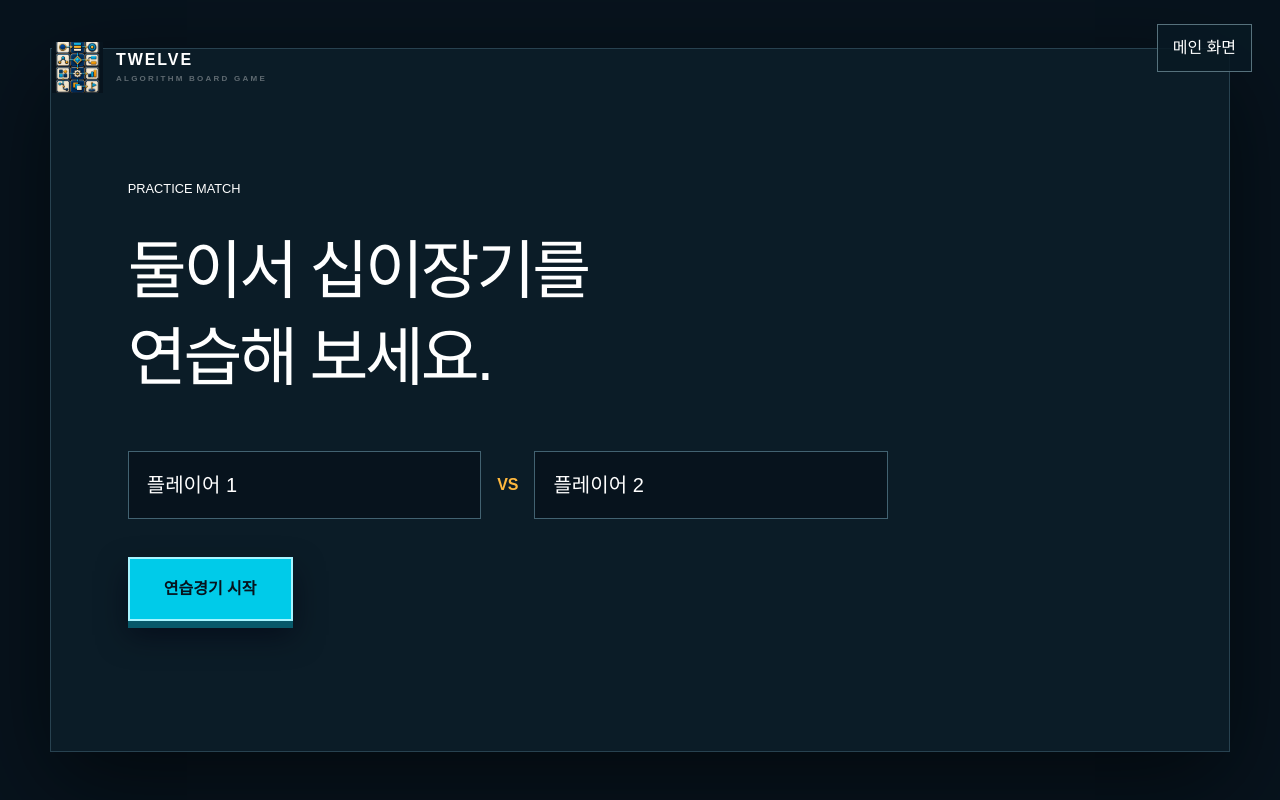
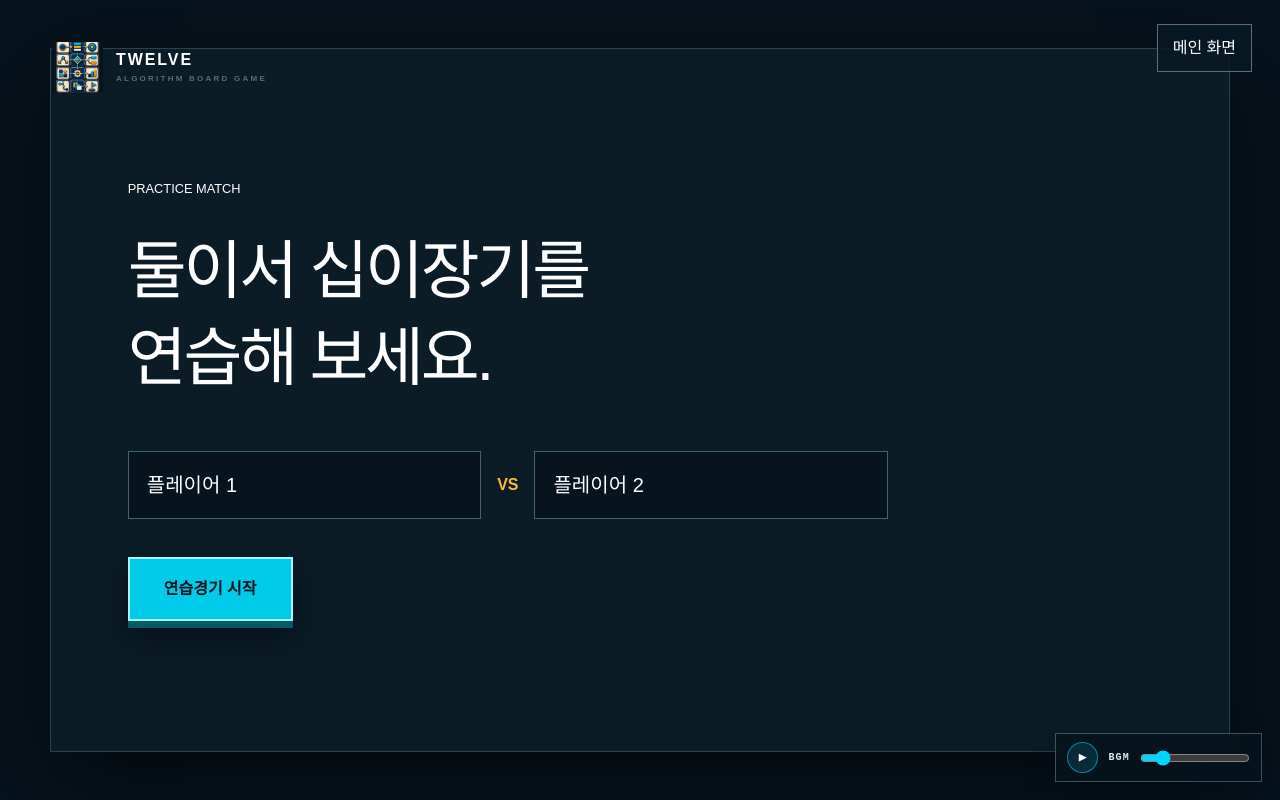
Before and after one commit to kssaembo/twelvej, a React (Vite) app: page / in a window 1280 px wide. Both pictures are taken after a click on the button "연습경기". Built offline with nearby package versions, Linux system fonts and the light colour scheme.

Commit message:
Add files via upload

```diff
--- a/app/audio.ts
+++ b/app/audio.ts
@@ -12,6 +12,9 @@ class AudioDirector {
   private resultBgm: HTMLAudioElement | null = null;
   private enabled = false;
   private volume = 0.16;
+  private mode: "main" | "result" = "main";
+
+  private notify() { if (typeof window !== "undefined") window.dispatchEvent(new Event("twelve-audio-change")); }
 
   constructor() {
     if (typeof window !== "undefined") {
@@ -25,29 +28,53 @@ class AudioDirector {
   }
 
   getVolume() { return this.volume; }
+  getMode() { return this.mode; }
 
   setVolume(volume: number) {
     this.volume = Math.max(0, Math.min(1, volume));
     localStorage.setItem("twelve-volume", String(this.volume));
     if (this.bgm) this.bgm.volume = this.volume;
     if (this.resultBgm) this.resultBgm.volume = Math.min(0.32, this.volume + 0.08);
+    this.notify();
   }
 
   async playResultBgm() {
+    this.mode = "result";
+    this.enabled = true;
+    localStorage.setItem("twelve-sound", "on");
     this.bgm?.pause();
     this.resultBgm ??= Object.assign(new Audio("/audio/bgm/bgm_results.mp3"), { loop: true, volume: Math.min(0.32, this.volume + 0.08) });
-    try { await this.resultBgm.play(); } catch { /* File may be supplied later or autoplay may be blocked. */ }
+    this.resultBgm.currentTime = 0;
+    try { await this.resultBgm.play(); } catch { /* Autoplay may wait for a direct click. */ }
+    this.notify();
   }
 
-  stopResultBgm() { this.resultBgm?.pause(); }
+  stopResultBgm() { if (this.resultBgm) { this.resultBgm.pause(); this.resultBgm.currentTime = 0; } this.mode = "main"; this.notify(); }
+
+  stopAll() {
+    [this.bgm, this.resultBgm].forEach((track) => { if (track) { track.pause(); track.currentTime = 0; } });
+    this.context?.suspend().catch(() => undefined);
+  }
+
+  pauseAll() { this.bgm?.pause(); this.resultBgm?.pause(); }
+  resumeActive() { if (this.enabled) void this.setEnabled(true); }
 
   async setEnabled(enabled: boolean) {
     this.enabled = enabled;
     localStorage.setItem("twelve-sound", enabled ? "on" : "off");
     if (!enabled) {
       this.bgm?.pause();
+      this.resultBgm?.pause();
+      this.notify();
       return;
     }
+    if (this.mode === "result") {
+      this.resultBgm ??= Object.assign(new Audio("/audio/bgm/bgm_results.mp3"), { loop: true, volume: Math.min(0.32, this.volume + 0.08) });
+      try { await this.resultBgm.play(); } catch { /* user gesture may be required */ }
+      this.notify();
+      return;
+    }
+    this.resultBgm?.pause();
     this.bgm ??= Object.assign(new Audio("/audio/bgm/bgm_class_arena.mp3"), {
       loop: true,
       volume: this.volume,
@@ -57,6 +84,7 @@ class AudioDirector {
     } catch {
       // Mobile browsers may wait for the next direct user gesture.
     }
+    this.notify();
   }
 
   cue(name: PremiumCue) {
@@ -69,6 +97,7 @@ class AudioDirector {
     if (typeof AudioContext === "undefined") return;
     this.context ??= new AudioContext();
     const ctx = this.context;
+    if (ctx.state === "suspended") void ctx.resume();
     const oscillator = ctx.createOscillator();
     const gain = ctx.createGain();
     const now = ctx.currentTime;
--- a/app/page.tsx
+++ b/app/page.tsx
@@ -95,6 +95,14 @@ export default function App() {
     document.addEventListener("click", click);
     return () => document.removeEventListener("click", click);
   }, []);
+  useEffect(() => {
+    const stop = () => audio.stopAll();
+    const visibility = () => { if (document.visibilityState === "hidden") audio.pauseAll(); else audio.resumeActive(); };
+    window.addEventListener("pagehide", stop);
+    window.addEventListener("beforeunload", stop);
+    document.addEventListener("visibilitychange", visibility);
+    return () => { window.removeEventListener("pagehide", stop); window.removeEventListener("beforeunload", stop); document.removeEventListener("visibilitychange", visibility); audio.stopAll(); };
+  }, []);
   const params =
     typeof location !== "undefined"
       ? new URLSearchParams(location.search)
@@ -116,6 +124,7 @@ export default function App() {
   };
   return (
     <>
+      <SoundControl />
       {view === "home" && (
         <Home
           teacher={() => navigate("teacher")}
@@ -134,6 +143,7 @@ export default function App() {
 function SoundControl() {
   const [enabled, setEnabled] = useState(() => audio.isEnabled());
   const [volume, setVolume] = useState(() => audio.getVolume());
+  useEffect(() => { const sync = () => { setEnabled(audio.isEnabled()); setVolume(audio.getVolume()); }; window.addEventListener("twelve-audio-change", sync); return () => window.removeEventListener("twelve-audio-change", sync); }, []);
   return (
     <div className={`sound-control ${enabled ? "on" : ""}`}>
       <button onClick={async () => { const next = !enabled; setEnabled(next); await audio.setEnabled(next); }} aria-label={enabled ? "BGM 일시정지" : "BGM 재생"}>{enabled ? "Ⅱ" : "▶"}</button>
@@ -187,7 +197,6 @@ function Home({
           <small>5,6학년 실과 컴퓨터 단원, 창체 학급 놀이, 문제 해결, 추론</small>
         </div>
       </section>
-      <SoundControl />
     </main>
   );
 }
@@ -205,8 +214,9 @@ function Logo({ home = false }: { home?: boolean }) {
 function Practice({ back }: { back: () => void }) {
   const [game, setGame] = useState<GameState | null>(null);
   const [names, setNames] = useState<[string, string]>(["플레이어 1", "플레이어 2"]);
-  if (game) return <GameBoard game={game} setGame={setGame} names={names} net="practice" finish={() => setGame(null)} exit={() => { if (confirm("메인 화면으로 돌아가면 현재까지 하던 작업과 게임이 모두 초기화됩니다. 이동하시겠습니까?")) back(); }} />;
-  return <main className="join-screen practice-screen"><button className="corner-back corner-right" onClick={() => { if (confirm("메인 화면으로 돌아가면 현재까지 하던 작업과 게임이 모두 초기화됩니다. 이동하시겠습니까?")) back(); }}>메인 화면</button><section className="join-card-large practice-card"><Logo /><small>PRACTICE MATCH</small><h1>둘이서 십이장기를<br />연습해 보세요.</h1><div className="practice-names"><input value={names[0]} onChange={(e) => setNames([e.target.value, names[1]])} aria-label="첫 번째 플레이어 이름"/><b>VS</b><input value={names[1]} onChange={(e) => setNames([names[0], e.target.value])} aria-label="두 번째 플레이어 이름"/></div><button className="primary connect-button" onClick={() => { void audio.setEnabled(true); audio.cue("start"); setGame(newGame(`practice-${Date.now()}`)); }}>연습경기 시작</button></section></main>;
+  const [exitConfirm, setExitConfirm] = useState(false);
+  if (game) return <GameBoard game={game} setGame={setGame} names={names} net="practice" finish={() => setGame(null)} exit={back} />;
+  return <main className="join-screen practice-screen"><button className="corner-back corner-right" onClick={() => setExitConfirm(true)}>메인 화면</button><section className="join-card-large practice-card"><Logo /><small>PRACTICE MATCH</small><h1>둘이서 십이장기를<br />연습해 보세요.</h1><div className="practice-names"><input value={names[0]} onChange={(e) => setNames([e.target.value, names[1]])} aria-label="첫 번째 플레이어 이름"/><b>VS</b><input value={names[1]} onChange={(e) => setNames([names[0], e.target.value])} aria-label="두 번째 플레이어 이름"/></div><button className="primary connect-button" onClick={() => { void audio.setEnabled(true); audio.cue("start"); setGame(newGame(`practice-${Date.now()}`)); }}>연습경기 시작</button></section>{exitConfirm && <ConfirmDialog title="연습경기를 종료할까요?" message="메인 화면으로 돌아가면 현재 작업과 연습경기가 초기화됩니다." confirm="메인 화면으로" onCancel={() => setExitConfirm(false)} onConfirm={back} />}</main>;
 }
 function TeacherIntro({ complete, back }: { complete: () => void; back: () => void }) {
   const [slide, setSlide] = useState(0);
@@ -247,6 +257,7 @@ function Teacher({ back }: { back: () => void }) {
   const [showResults, setShowResults] = useState(false);
   const [qrExpanded, setQrExpanded] = useState(false);
   const [resetConfirm, setResetConfirm] = useState(false);
+  const [endConfirm, setEndConfirm] = useState(false);
   const peer = useRef<Peer | null>(null),
     conns = useRef(new Map<string, DataConnection>()),
     sessionRef = useRef<Session | null>(null);
@@ -512,16 +523,11 @@ function Teacher({ back }: { back: () => void }) {
           </button>
           <button
             className="end-game-button"
-            onClick={() => {
-              if (!confirm("게임을 종료하시겠습니까? 진행 중인 경기는 승점에 반영되지 않습니다.")) return;
-              const s = { ...session, status: "ended" as const };
-              save(s);
-              broadcast({ type: "SESSION_STATE", session: safeSession(s) });
-            }}
+            onClick={() => setEndConfirm(true)}
           >
             게임 종료
           </button>
-          {session.status === "ended" && <button className="timer-result-button" disabled={!session.matches.length} onClick={() => setShowResults(true)}>🏆 결과 공개</button>}
+          {session.status === "ended" && <button className="timer-result-button" disabled={!session.matches.length} onClick={() => { void audio.playResultBgm(); setShowResults(true); }}>🏆 결과 공개</button>}
         </div>
       </div>
       {session.status === "ended" && (
@@ -625,6 +631,7 @@ function Teacher({ back }: { back: () => void }) {
       )}
       {qrExpanded && <div className="qr-lightbox" onClick={() => setQrExpanded(false)}><button aria-label="확대 QR 코드 닫기">×</button><img src={qr} alt={`확대된 수업 코드 ${session.code} QR 코드`} /><b>{session.code}</b></div>}
       {resetConfirm && <ConfirmDialog title="게임을 초기화할까요?" message="현재 수업과 경기 정보를 초기화하고 메인 화면으로 이동합니다." confirm="초기화하고 이동" onCancel={() => setResetConfirm(false)} onConfirm={() => { localStorage.removeItem(sessionKey(session.code)); peer.current?.destroy(); back(); }} />}
+      {endConfirm && <ConfirmDialog title="게임을 종료할까요?" message="게임이 종료되며 현재 진행 중인 경기는 승점에 반영되지 않습니다." confirm="게임 종료" onCancel={() => setEndConfirm(false)} onConfirm={() => { const s = { ...session, status: "ended" as const }; save(s); broadcast({ type: "SESSION_STATE", session: safeSession(s) }); setEndConfirm(false); }} />}
     </main>
   );
 }
@@ -683,6 +690,7 @@ function ArenaClient({ back }: { back: () => void }) {
   const [players, setPlayers] = useState<[string, string]>(["", ""]);
   const [game, setGame] = useState<GameState | null>(null);
   const [notice, setNotice] = useState("");
+  const [exitConfirm, setExitConfirm] = useState(false);
   const client = useRef<Awaited<ReturnType<typeof connectArena>> | null>(null);
   const gameRef = useRef<GameState | null>(null);
   useEffect(() => {
@@ -778,6 +786,7 @@ function ArenaClient({ back }: { back: () => void }) {
     localStorage.setItem(`${arenaKey(code)}-outbox`, JSON.stringify(msg));
     client.current?.send(msg);
   }
+  function leaveArena() { client.current?.destroy(); localStorage.removeItem(`${arenaKey(code)}-${arenaId}`); localStorage.removeItem(`${arenaKey(code)}-outbox`); back(); }
   if (game && session) {
     return (
       <GameBoard
@@ -798,7 +807,7 @@ function ArenaClient({ back }: { back: () => void }) {
           setGame(null);
           setPlayers(["", ""]);
         }}
-        exit={() => { if (confirm("메인 화면으로 돌아가면 현재까지 하던 작업과 게임이 모두 초기화됩니다. 이동하시겠습니까?")) { client.current?.destroy(); localStorage.removeItem(`${arenaKey(code)}-${arenaId}`); localStorage.removeItem(`${arenaKey(code)}-outbox`); back(); } }}
+        exit={leaveArena}
       />
     );
   }
@@ -839,7 +848,7 @@ function ArenaClient({ back }: { back: () => void }) {
           >
             경기장 연결
           </button>
-          <button className="text-back corner-back corner-right" onClick={() => { if (confirm("메인 화면으로 돌아가면 현재까지 하던 작업과 게임이 모두 초기화됩니다. 이동하시겠습니까?")) { client.current?.destroy(); localStorage.removeItem(`${arenaKey(code)}-${arenaId}`); localStorage.removeItem(`${arenaKey(code)}-outbox`); back(); } }}>
+          <button className="text-back corner-back corner-right" onClick={() => setExitConfirm(true)}>
             메인 화면
           </button>
           <p>
@@ -848,6 +857,7 @@ function ArenaClient({ back }: { back: () => void }) {
               : "수업 코드를 입력한 후 이 태블릿의 경기장 번호를 선택하세요."}
           </p>
         </section>
+        {exitConfirm && <ConfirmDialog title="경기장 접속을 종료할까요?" message="메인 화면으로 돌아가면 입력한 코드와 경기장 작업이 초기화됩니다." confirm="메인 화면으로" onCancel={() => setExitConfirm(false)} onConfirm={leaveArena} />}
       </main>
     );
   const stored = localStorage.getItem(`${arenaKey(code)}-${arenaId}`);
@@ -955,6 +965,7 @@ function GameBoard({
   const [liveEvents, setLiveEvents] = useState<[Event[], Event[]]>([[...baseFlow], [...baseFlow]]);
   const [gallerySide, setGallerySide] = useState<Side | null>(null);
   const [openFlow, setOpenFlow] = useState<SavedFlow | null>(null);
+  const [exitConfirm, setExitConfirm] = useState(false);
   useEffect(() => {
     setLiveEvents((current) => { const next: [Event[], Event[]] = [[...current[0]], [...current[1]]]; next[game.turn] = [...baseFlow]; return next; });
     setSelected(null); setPrisoner(null);
@@ -1028,7 +1039,7 @@ function GameBoard({
           <small>ARENA</small>
           <b>TURN {String(game.turnNumber).padStart(2, "0")}</b>
         </div>
-        {exit ? <button className="game-main-button" onClick={exit}>메인 화면</button> : <span>완료 턴 자동 저장</span>}
+        {exit ? <button className="game-main-button" onClick={() => setExitConfirm(true)}>메인 화면</button> : <span>완료 턴 자동 저장</span>}
       </header>
       <div className="game-layout">
         <Flow
@@ -1111,6 +1122,7 @@ function GameBoard({
           {openFlow && <div className="flow-lightbox"><button onClick={() => setOpenFlow(null)}>×</button><FlowPreview flow={openFlow} /><button onClick={() => { const side = Number(openFlow.playerId) as Side; downloadFlow(openFlow, names[side], names[side === 0 ? 1 : 0], side === game.winner ? "승리" : "패배"); }}>이미지 저장</button></div>}
         </div>
       )}
+      {exitConfirm && exit && <ConfirmDialog title="게임을 종료할까요?" message="메인 화면으로 돌아가면 현재까지 진행한 작업과 게임이 모두 초기화됩니다." confirm="초기화하고 이동" onCancel={() => setExitConfirm(false)} onConfirm={exit} />}
     </main>
   );
 }
```
